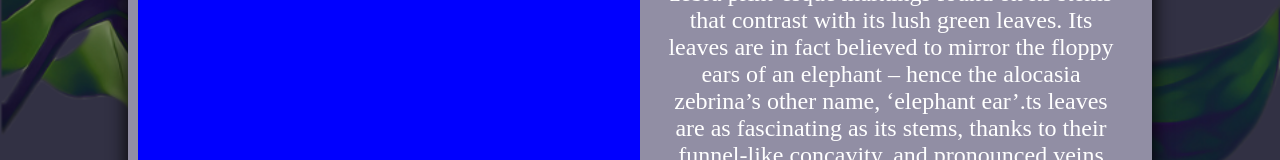
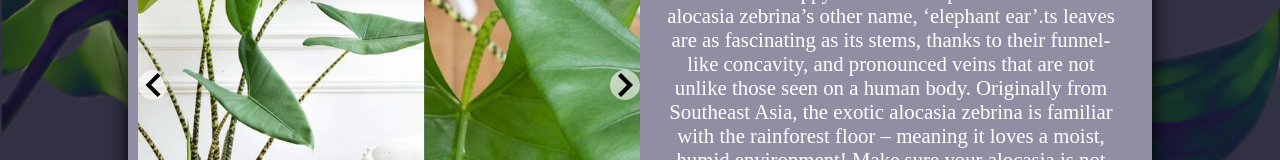
Before and after one commit to aegli84/Plantpedia-2.0, a React (Create React App) app: page /Plantpedia in a window 1280 px wide. Shown: the part 348-508 px from the top of the page. Built offline with nearby package versions, Linux system fonts and the light colour scheme.

Commit message:
latestVersion

```diff
--- a/package.json
+++ b/package.json
@@ -24,6 +24,7 @@
     "react-perfect-scrollbar": "^1.5.8",
     "react-router-dom": "^5.2.0",
     "react-scripts": "4.0.3",
+    "react-slideshow-image": "^3.5.0",
     "styled-components": "^5.3.0",
     "swiper": "^6.7.5",
     "web-vitals": "^1.1.2"
--- a/src/components/Footer.js
+++ b/src/components/Footer.js
@@ -7,6 +7,7 @@ const FooterBar = styled.div`
 height:25vh;
 width:100vw;
 background-color: black;
+
 `;
 
 const LeftDiv = styled.div`
--- a/src/components/PlantCards/PlantCard.js
+++ b/src/components/PlantCards/PlantCard.js
@@ -6,36 +6,65 @@ import styled from 'styled-components';
 const ContainerBox = styled.div`
 width:100%;
 height:100%;
-display: flex;
+display: block;
 flex-direction: column;
 justify-content: space-between;
+
+@media (max-width: 770px) {
+
+
+}
+@media (max-width: 377px) {
+    margin-left: auto;
+    margin-right: auto
+}
+
 `
 const PlantName = styled.div`
 width: 100%;;
 height:15%;
 color: white;
 text-align: center;
-font-size: 3rem;
+font-size: 2rem;
 margin-top: 2vh;
 
 `
 const PlantDescription=styled.div`
 color: white;
 margin: 2vw;
-font-size: 1.5rem;
+font-size: 1.3rem;
+@media (max-width: 770px) {
+    font-size:1.4rem;
+
+}
+@media (max-width: 377px) {
+    margin-left:-30px;
+    margin-right:-30px;
+}
+
 
 `
 const PlantHumidity=styled.div`
 color: black;
 background-color: #E0EFEF;
 width:80%;
-height: 20%;
+height: 5vh;
 display: flex;
 margin: auto;
 font-size:1.2rem;
 margin-bottom: 1vh;
 margin-top: 5vh;
 border-radius: 5rem;
+
+@media (max-width: 770px) {
+    height:5vh;
+    margin-top:2vh;
+
+}
+@media (max-width: 377px) {
+    width:150%;
+    height:70px;
+}
 
 
 
@@ -44,24 +73,46 @@ const PlantWatering=styled.div`
 color: black;
 background-color: #85ACF6;
 width:80%;
-height: 20%;
+height: 5vh;
 display: flex;
 margin: auto;
 font-size:1.2rem;
 margin-bottom: 1vh;
 border-radius: 5rem;
 
+@media (max-width: 770px) {
+    height:5vh;
+
+
+}
+@media (max-width: 377px) {
+    width:150%;
+    height:70px;
+
+}
+
 `
 const PlantLight = styled.div`
 color: black;
 background-color: #FBF3AB;
 width:80%;
-height: 20%;
+height: 5vh;
 display: flex;
 margin: auto;
 font-size:1.2rem;
 margin-bottom: 1vh;
 border-radius: 5rem;
+
+@media (max-width: 770px) {
+    height:5vh;
+
+
+}
+@media (max-width: 377px) {
+    width:150%;
+    height:70px;
+
+}
 
 
 `
@@ -69,11 +120,22 @@ const PlantSoil = styled.div`
 color: black;
 background-color: #CB7F0D;
 width:80%;
-height: 20%;
+height: 5vh;
 display: flex;
 margin: auto;
 font-size:1.2rem;
 border-radius: 5rem;
+
+@media (max-width: 770px) {
+    height:5vh;
+
+
+}
+@media (max-width: 377px) {
+    width:150%;
+    height:70px;
+
+}
 
 
 `
@@ -87,6 +149,8 @@ display: flex;
 justify-content: center;
 align-content: center;
 flex-direction: column;
+
+
 `
 const RightCol = styled.div`
 float:right;
@@ -100,11 +164,27 @@ flex-direction: column;
 margin-right:10%;
 `
 const Box1 = styled.div`
+@media (max-width: 770px) {
+
+
+}
+@media (max-width: 377px) {
+    height:67%;
+}
 `
 
 const Box2 = styled.div`
 display:block;
 margin-bottom:10vh;
+
+@media (max-width: 770px) {
+
+
+}
+@media (max-width: 377px) {
+    margin-left:-40px;
+    margin-right:30px;
+}
 `
 
 
--- /dev/null
+++ b/src/components/plantpedia/plantpediaAssets/carousel.js
@@ -0,0 +1,33 @@
+import { Carousel } from "react-bootstrap";
+import React from 'react';
+import { Slide } from 'react-slideshow-image';
+import "../plantpediaAssets/carouselStyle.css";
+import styled from 'styled-components';
+
+
+
+
+const CarouselPics = (props) => {
+    const {picture1, picture2, picture3} = props.data;
+    return (
+                <div className="slide-container">
+                    <Slide style={{height:"100%", width:"100%", }}>
+                        <div className="each-slide">
+                        <div style={{backgroundImage: `url(${picture1[Object.keys(picture1)[0]]})`}}>
+                        </div>
+                        </div>
+                        <div className="each-slide">
+                        <div style={{'backgroundImage': `url(${picture2[Object.keys(picture2)[0]]})`}}>
+                        </div>
+                        </div>
+                        <div className="each-slide">
+                        <div style={{'backgroundImage': `url(${picture3[Object.keys(picture3)[0]]})`}}>
+                        </div>
+                        </div>
+                    </Slide>
+                    </div>
+        )
+  }
+
+
+export default CarouselPics;
--- /dev/null
+++ b/src/components/plantpedia/plantpediaAssets/carouselStyle.css
@@ -0,0 +1,28 @@
+.each-slide > div {
+    display: flex;
+    align-items: center;
+    justify-content: center;
+    background-size: cover;
+    height: 70vh;
+
+
+
+}
+.each-slide{
+    overflow: hidden;
+
+
+}
+
+.slide-container{
+    width: 100%;
+    height: 100%;
+    overflow: hidden;
+    @media (max-width: 770px) {
+
+
+    }
+    @media (max-width: 377px) {
+        display: nome;
+    }
+}
--- a/src/components/plantpedia/plantpediaAssets/plantpediaData.js
+++ b/src/components/plantpedia/plantpediaAssets/plantpediaData.js
@@ -4,11 +4,13 @@ import aloZebrina2 from "./Alocasia zebrina/aloZebrina2.jpeg";
 import aloZebrina3 from "./Alocasia zebrina/aloZebrina3.jpeg";
 import calatheaOrbifolia1 from "./Calathea Orbifolia/calatheaOrbifolia1.jpeg";
 import calatheaOrbifolia2 from "./Calathea Orbifolia/calatheaOrbifolia2.jpeg";
+import calatheaOrbifolia3 from "./Calathea Orbifolia/calatheaOrbifolia3.jpg";
 import calatheaZebrina1 from "./Calathea Zebrina/calatheaZebrina1.jpeg";
 import calatheaZebrina2 from "./Calathea Zebrina/calatheaZebrina2.jpeg";
 import calatheaZebrina3 from "./Calathea Zebrina/calatheaZebrina3.jpeg";
 import monstera1 from "./Monstera Deliciosa/monstera1.jpeg";
 import monstera2 from "./Monstera Deliciosa/monstera2.jpeg";
+import monstera3 from "./Monstera Deliciosa/monstera3.jpg";
 import zzPlant1 from "./Zamioculcas (plant ZZ)/zzPlant1.jpeg";
 import zzPlant2 from "./Zamioculcas (plant ZZ)/zzPlant2.jpeg";
 import zzPlant3 from "./Zamioculcas (plant ZZ)/zzPlant3.jpeg";
@@ -29,17 +31,6 @@ import strelitzia2 from "./Strelitzia nicolai/strelitzia2.jpeg";
 import strelitzia3 from "./Strelitzia nicolai/strelitzia3.jpeg";
 
 
-
-
-
-
-
-
-
-
-
-
-
 const plants = [
     {
         id:"1",
@@ -57,6 +48,7 @@ const plants = [
         id:"2",
         picture1:{calatheaOrbifolia1},
         picture2:{calatheaOrbifolia2},
+        picture3:{calatheaOrbifolia3},
         plantName:"Calathea Orbifolia",
         description:"Calathea orbifolia is a beautiful houseplant highly sought after due to the exquisite beauty of its large, round leaves and its air-purifying qualities. This beautiful foliage is subtly striped with pale silver-green markings, with the undersides of the leaf also being a pale silver-green.The Calathea orbifolia is bound to add dramatic interest to your houseplant collections and is very much on trend.Make sure your Orbifolia is not near your pets!",
         humidity:"55%-60%",
@@ -116,6 +108,7 @@ const plants = [
         id:"7",
         picture1:{monstera1},
         picture2:{monstera2},
+        picture3:{monstera3},
         plantName:"Monstera Deliciosa",
         description:"Monstera deliciosa, commonly called split-leaf philodendron or swiss cheese plant, is native to Central America. It is a climbing, evergreen perennial vine that is perhaps most noted for its large perforated leaves on thick plant stems and its long cord-like aerial roots. Unfortunately, Monstera deliciosa contains insoluble calcium oxalates making them highly toxic to cats.",
         humidity:"55%-60%",
--- a/src/pages/Plantpedia.js
+++ b/src/pages/Plantpedia.js
@@ -6,6 +6,9 @@ import PlantCard from "../components/PlantCards/PlantCard";
 import { Dropdown, Selection } from 'react-dropdown-now';
 import "../components/plantpedia/plantpediaAssets/style.css";
 import { useState } from "react";
+import { Slide } from 'react-slideshow-image';
+import 'react-slideshow-image/dist/styles.css';
+import CarouselPics from "../components/plantpedia/plantpediaAssets/carousel";
 
 
 const ExternalFrame = styled.div`
@@ -17,11 +20,12 @@ background-image:url(${bg});
 background-size: cover;
 background-repeat:no-repeat;
 text-align: center;
-@media (max-width: 340px) {
-    height: 75vh;
+@media (max-width: 770px) {
+    height: 85vh;
 }
-@media (max-width: 770px) {
-    height: 80vh;
+
+@media (max-width: 380px) {
+    height: 155vh;
 }
 `
 
@@ -45,8 +49,8 @@ display: flex;
 
 }
 @media (max-width: 375px) {
-    grid-template-columns: auto auto ;
-    height: 70vh;
+    grid-template-columns: auto;
+    height: 1100px;
 
 
 }
@@ -55,9 +59,16 @@ display: flex;
 
 const LeftDiv = styled.div`
 width: 50%;
-background-color: blue;
 height: 100%;
 border-radius: 5rem 0 0 5rem;
+overflow:hidden;
+@media (max-width: 770px) {
+
+
+}
+@media (max-width: 377px) {
+    display: none;
+}
 
 
 `
@@ -67,7 +78,19 @@ width: 50%;
 height: 100%;
 border-radius: 0 5rem 5rem 0rem;
 
+@media (max-width: 770px) {
+
+
+}
+@media (max-width: 377px) {
+margin:auto;
+height: 90%;
+
+}
+
 `
+
+
 
 
 
@@ -92,6 +115,7 @@ const Plantpedia = () => {
 
             <InternalFrame>
                 <LeftDiv>
+                    <CarouselPics data={plants[selectedPlant -1]} />
                 </LeftDiv>
                 <RightDiv>
                     <PlantCard data={plants[selectedPlant-1]}/>
```
Also changed, not shown: src/components/PlantCards/PlantCards.js (deleted, +0 -70 lines), src/components/plantpedia/plantpediaAssets/Calathea Orbifolia/calatheaOrbifolia3.jpg (added), src/components/plantpedia/plantpediaAssets/Monstera Deliciosa/monstera3.jpg (added), src/pages/PlantName.js (deleted).
